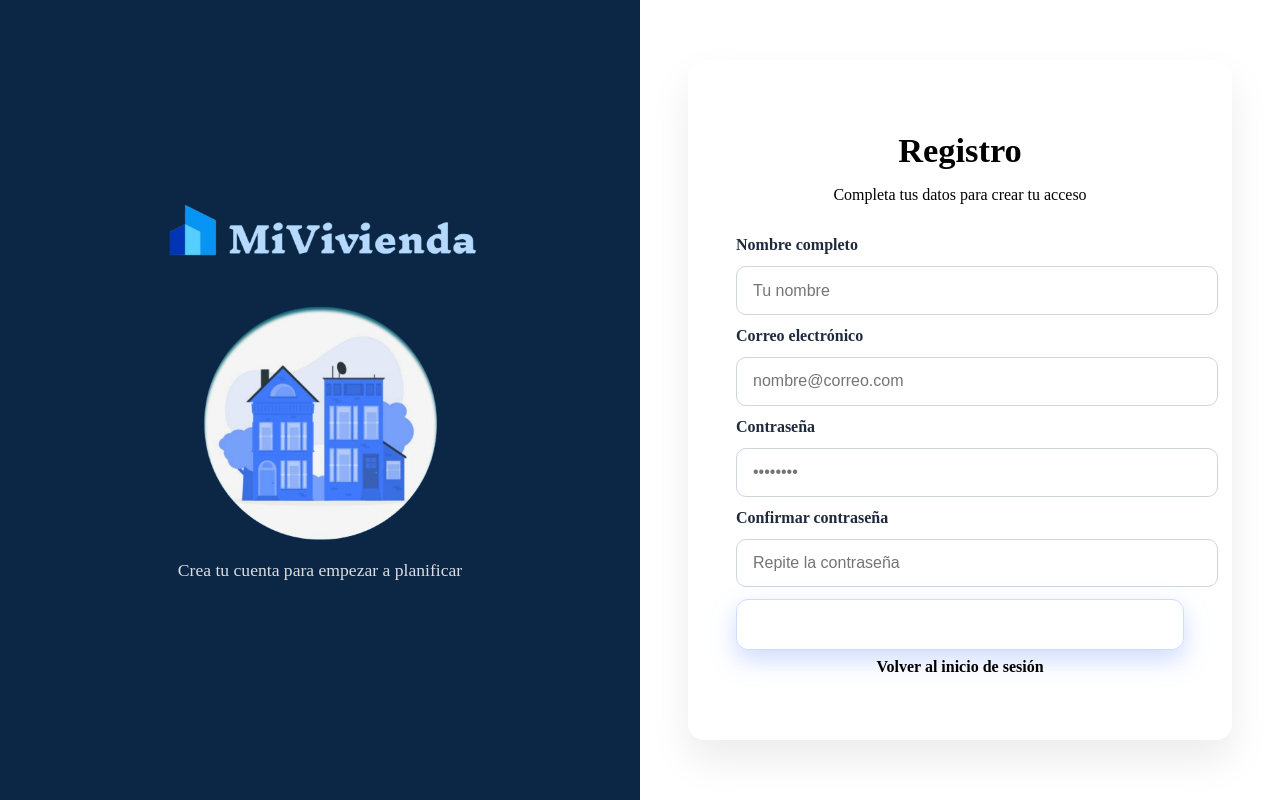
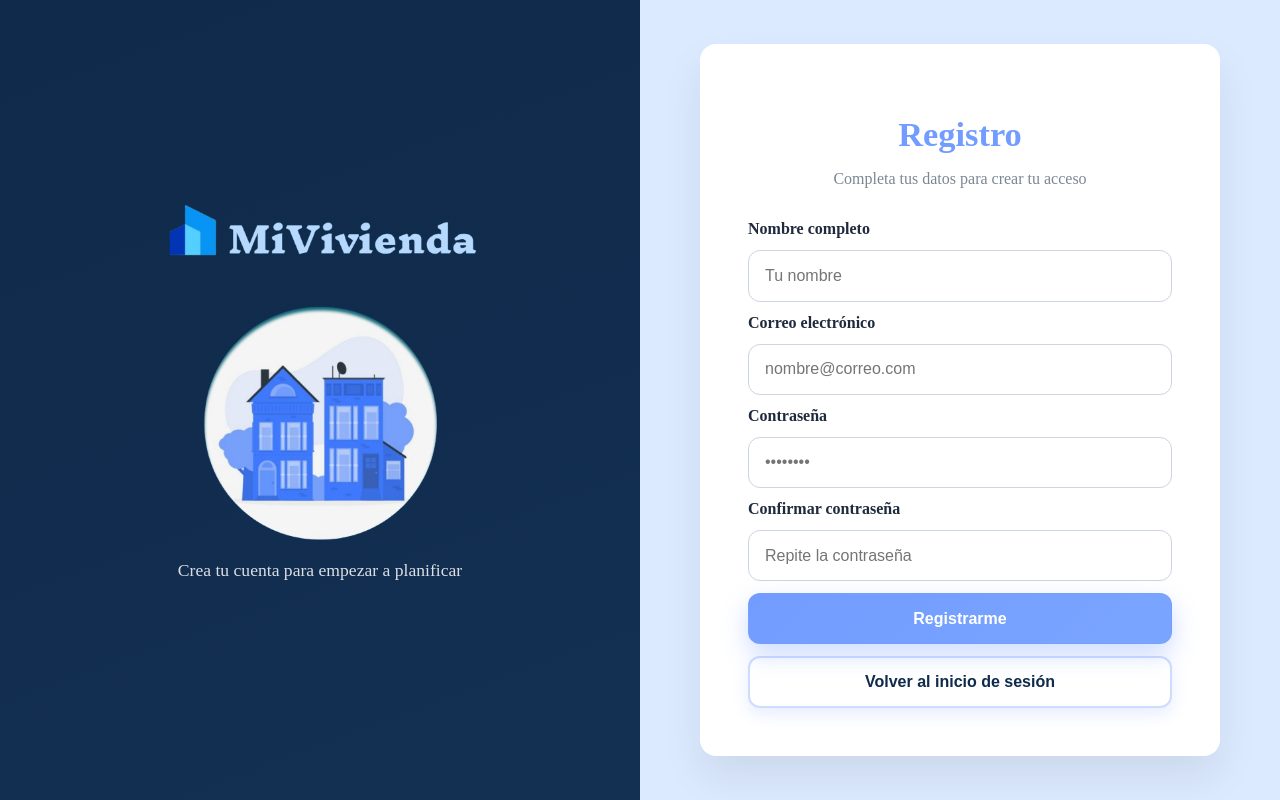
Before and after one commit to OscarRZ404/Finanzas_FrontEnd-pruebas-, an Angular app: page /registro in a window 1280 px wide. Built offline with nearby package versions, Linux system fonts and the light colour scheme.

Commit message:
Ajuste de estilos: unificar tamaños de inputs y botones

```diff
--- a/src/app/components/login-component/login-component.css
+++ b/src/app/components/login-component/login-component.css
@@ -1,9 +1,15 @@
-:root {
+:host {
   --azul-oscuro: #0f2a4a;
   --azul-oscuro-2: #132f52;
   --celeste-fondo: #dceaff;
   --celeste: rgb(114, 156, 255);
   --gris: #7b8794;
+}
+
+*,
+*::before,
+*::after {
+  box-sizing: border-box;
 }
 
 .container {
@@ -76,6 +82,9 @@
 
 .form input,
 .form button {
+  height: 3.2rem;
+  padding: 0 1rem;
+  border-radius: 12px;
   width: 100%;
 }
 
@@ -86,8 +95,6 @@ label {
 
 input {
   border: 1px solid #cdd5df;
-  border-radius: 10px;
-  padding: 0.9rem 1rem;
   font-size: 1rem;
   outline: none;
   transition: border-color 0.2s ease, box-shadow 0.2s ease;
@@ -100,14 +107,12 @@ input:focus {
 
 button {
   border: none;
-  border-radius: 12px;
-  padding: 0.95rem;
   font-weight: 700;
   font-size: 1rem;
   cursor: pointer;
   transition: transform 0.1s ease, box-shadow 0.2s ease;
   color: var(--azul-oscuro);
-  display: inline-flex;
+  display: flex;
   align-items: center;
   justify-content: center;
 }
--- a/src/app/components/registro-component/registro-component.css
+++ b/src/app/components/registro-component/registro-component.css
@@ -1,9 +1,15 @@
-:root {
+:host {
   --azul-oscuro: #0f2a4a;
   --azul-oscuro-2: #132f52;
   --celeste-fondo: #dceaff;
   --celeste: rgb(114, 156, 255);
   --gris: #7b8794;
+}
+
+*,
+*::before,
+*::after {
+  box-sizing: border-box;
 }
 
 .container {
@@ -76,6 +82,9 @@
 
 .form input,
 .form button {
+  height: 3.2rem;
+  padding: 0 1rem;
+  border-radius: 12px;
   width: 100%;
 }
 
@@ -86,8 +95,6 @@ label {
 
 input {
   border: 1px solid #cdd5df;
-  border-radius: 10px;
-  padding: 0.9rem 1rem;
   font-size: 1rem;
   outline: none;
   transition: border-color 0.2s ease, box-shadow 0.2s ease;
@@ -100,14 +107,12 @@ input:focus {
 
 button {
   border: none;
-  border-radius: 12px;
-  padding: 0.95rem;
   font-weight: 700;
   font-size: 1rem;
   cursor: pointer;
   transition: transform 0.1s ease, box-shadow 0.2s ease;
   color: var(--azul-oscuro);
-  display: inline-flex;
+  display: flex;
   align-items: center;
   justify-content: center;
 }
@@ -127,6 +132,28 @@ button.primary:hover {
   filter: brightness(1.05);
 }
 
+.volver-btn {
+  background: #ffffff;
+  color: var(--azul-oscuro);
+  border: 2px solid rgba(114, 156, 255, 0.35);
+  box-shadow: 0 6px 16px rgba(114, 156, 255, 0.18);
+  height: 3.2rem;
+  border-radius: 12px;
+  width: 100%;
+  font-weight: 700;
+  margin-top: 0.75rem;
+  cursor: pointer;
+  transition: transform 0.1s ease, box-shadow 0.2s ease;
+}
+
+.volver-btn:hover {
+  filter: brightness(1.03);
+}
+
+.volver-btn:active {
+  transform: translateY(1px);
+}
+
 .mensaje {
   margin-top: 1rem;
   text-align: center;
@@ -142,14 +169,6 @@ button.primary:hover {
   color: #d9534f;
 }
 
-.volver {
-  text-align: center;
-  color: var(--celeste);
-  font-weight: 700;
-  margin-top: 0.5rem;
-  cursor: pointer;
-}
-
 @media (max-width: 900px) {
   .container {
     grid-template-columns: 1fr;
--- a/src/app/components/registro-component/registro-component.html
+++ b/src/app/components/registro-component/registro-component.html
@@ -3,10 +3,12 @@
     <img src="imagenes/MiViviendaLogo.png" alt="MiVivienda Logo" />
     <p class="brand-text">Crea tu cuenta para empezar a planificar</p>
   </div>
+
   <div class="right-side">
     <div class="form-container">
       <h1>Registro</h1>
       <p class="subtitle">Completa tus datos para crear tu acceso</p>
+
       <form class="form" (submit)="registrar($event)">
         <label for="nombre">Nombre completo</label>
         <input
@@ -52,8 +54,12 @@
 
         <button class="primary" type="submit">Registrarme</button>
       </form>
+
       <p *ngIf="mensaje" class="mensaje" [ngClass]="mensajeTipo">{{ mensaje }}</p>
-      <p class="volver" (click)="irALogin()">Volver al inicio de sesión</p>
+
+      <button type="button" class="ghost volver-btn" (click)="irALogin()">
+        Volver al inicio de sesión
+      </button>
     </div>
   </div>
 </div>
```
